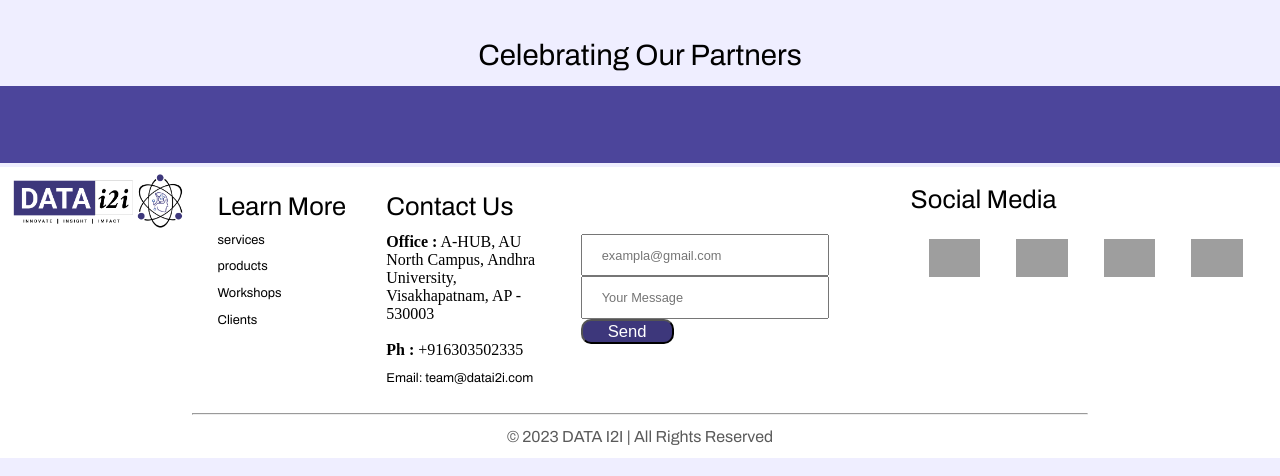
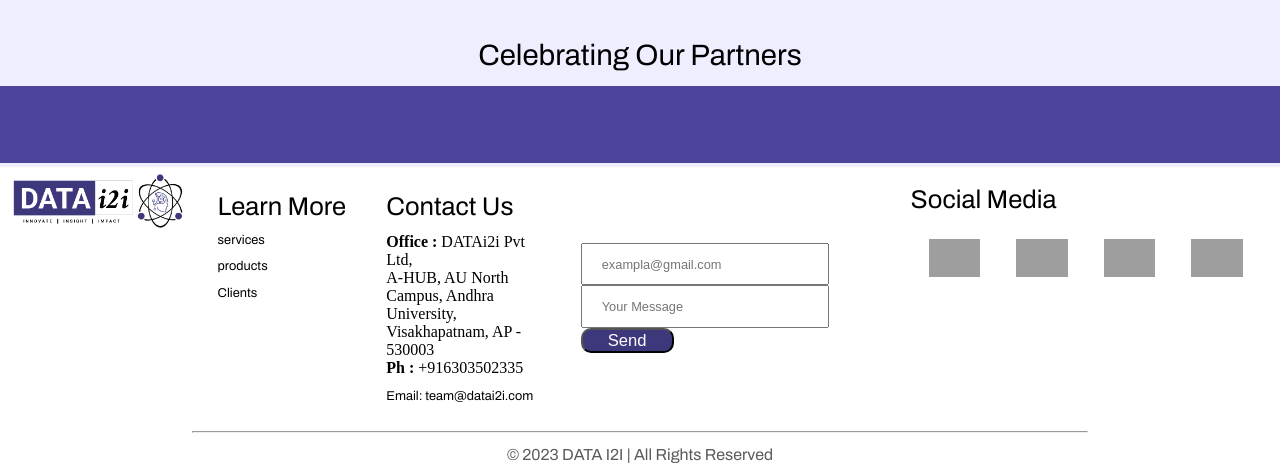
Before and after one commit to Datai2i-web/Datai2i, a Flask app: template templates/index.html in a window 1280 px wide. Shown: the part 864-1340 px from the top of the page. Run offline with Flask 2, Linux system fonts and the light colour scheme; the template is opened without the code that fills it, so the values that code supplies are empty; parts of the project's set-up code (start-up, migrations or seed data) failed here and were passed over; grey boxes are pictures that could not be loaded.

Commit message:
contact us update

```diff
--- a/templates/index.html
+++ b/templates/index.html
@@ -242,16 +242,16 @@
                     <h1>Learn More</h1>
                     <a href="#service">services</a>
                     <a href="#products">products</a>
-                    <a href="#workshop">Workshops</a>
                     <a href="#contact">Clients</a>
                 </div>
                 <div class="contact-det">
                     <h1>Contact Us</h1>
-                    <p> <span class = "address">Office :</span> A-HUB,
-                        AU North Campus, Andhra University,
-                        Visakhapatnam, AP - 530003 <br><br>
+                    <p> <span class = "address">Office :</span>
+                        DATAi2i Pvt Ltd,<br>
+                         A-HUB, AU North Campus, Andhra University,
+                        Visakhapatnam, AP - 530003 <br>
                         <span class = "address">Ph :</span> +916303502335</P>
-                    <a href="mailto:team@datai2i.com"> Email: team@datai2i.com</a>
+                    <a href="mailto:team@datai2i.com"><span class = "address"> Email: </span>team@datai2i.com</a>
                 </div>
             </div>
             <div class="contact-form">
```
